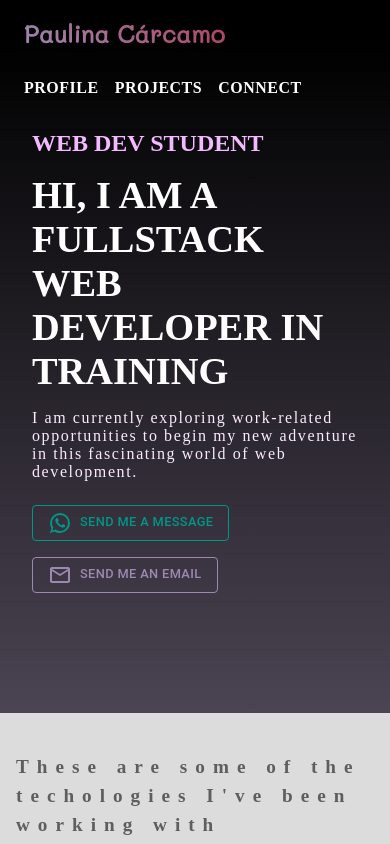
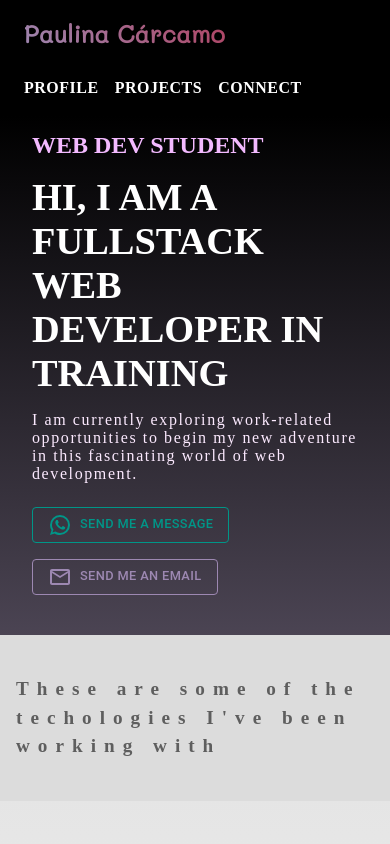
Before and after one commit to PaulinaCarcamo/PortfolioDwfs0304, a React (Create React App) app: page / in a window 390 px wide. Shown: the top 844 px of the page. Built offline with nearby package versions, Linux system fonts and the light colour scheme; a web font is replaced by a local one.

Commit message:
Fixes in heights and breakpoints

```diff
--- a/src/components/Hero.js
+++ b/src/components/Hero.js
@@ -26,7 +26,10 @@ const Hero = () => {
 
     return (
         <Wrapper>
-            <Container sx={{ py: 10, height: { md: '100vh' } }} >
+            <Container sx={{
+                pt: { xs: 0, sm: 10, md: 10 },
+                minHeight: { md: '100vh' }
+            }}>
                 <Grid container
                     rowSpacing={1}
                     columnSpacing={{ xs: 1, sm: 2, md: 3 }}
--- a/src/components/TopNav.js
+++ b/src/components/TopNav.js
@@ -18,7 +18,6 @@ const TopNav = () => {
             <Container sx={{
                 display: { xs: 'block', md: 'flex' },
                 justifyContent: 'space-between',
-                height: { xs: '5vh', md: '10vh' }
             }}>
                 <Box sx={{ display: 'flex', alignItems: 'center' }}>
                     <Typography
--- a/src/layouts/Header.js
+++ b/src/layouts/Header.js
@@ -6,7 +6,7 @@ import Hero from '../components/Hero.js';
 const Header = () => {
     return (
         <React.Fragment>
-            <Box sx={{ height: { xs: '100%', md: '100vh' } }}>
+            <Box sx={{ minHeight: {xs: 0, md: '100vh'} }}>
                 <TopNav />
                 <Hero />
             </Box>
```
